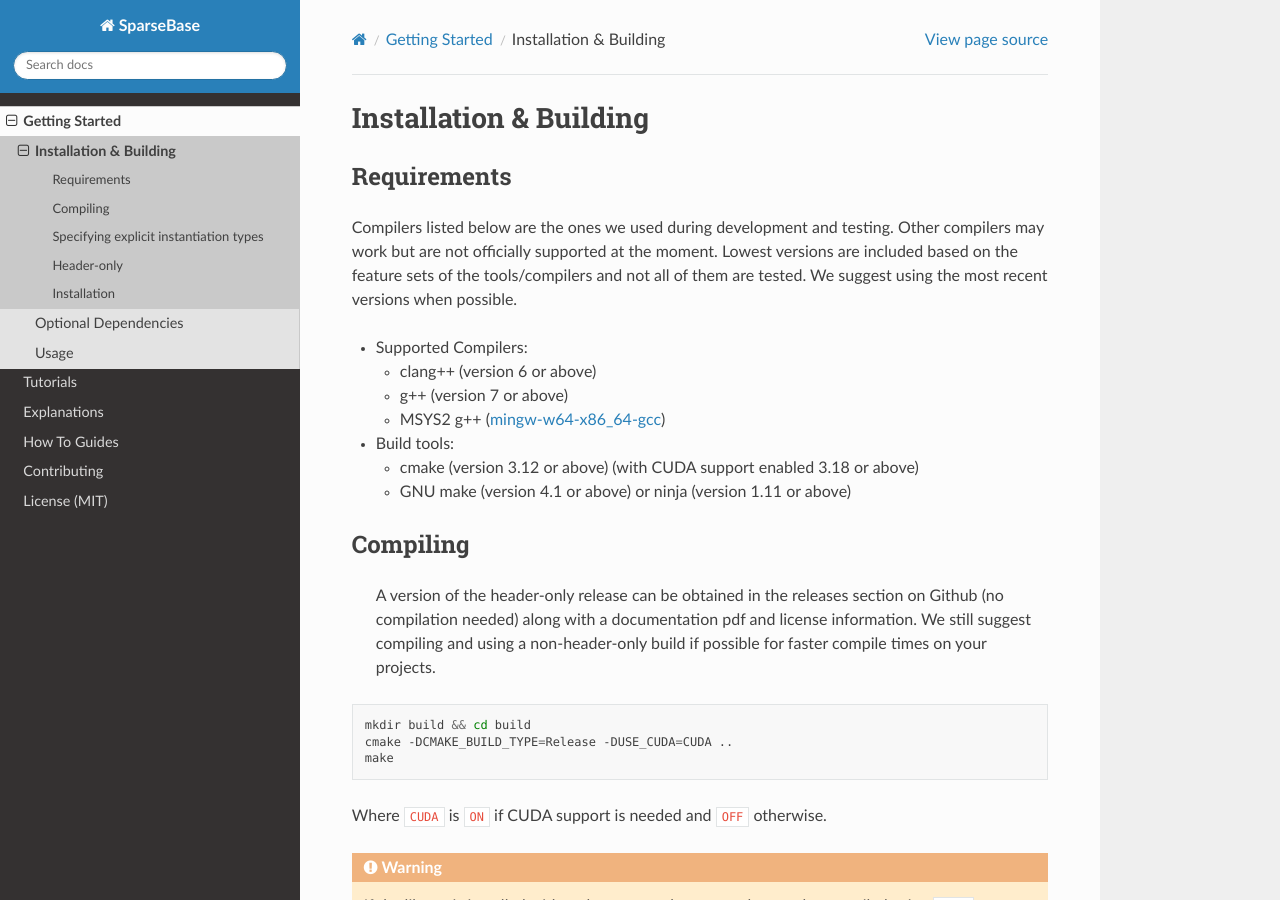
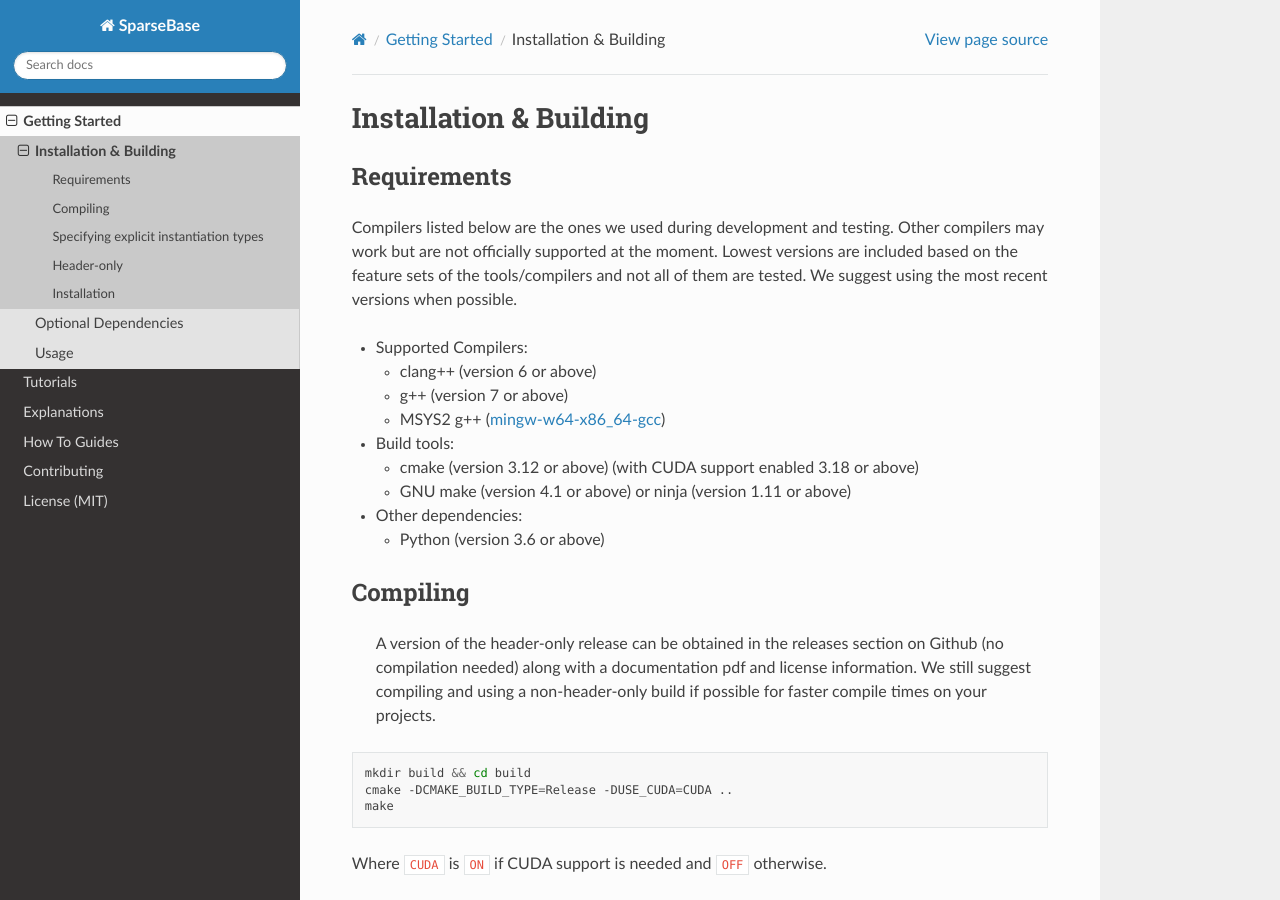
Before and after one commit to sparcityeu/SparseBase, a Sphinx documentation site: the page built from docs/pages/getting_started/installation_building.md, in a window 1280 px wide and 900 px high. Built offline with Sphinx 7.4.7 and the Read the Docs theme 2.0.0, drawn with Linux system fonts in a browser that asks for light colours; pages that are not in the unit, such as notebooks, are missing from menus.

Commit message:
Added Python dependency entry to getting started

```diff
--- a/docs/pages/getting_started/installation_building.md
+++ b/docs/pages/getting_started/installation_building.md
@@ -17,6 +17,10 @@ We suggest using the most recent versions when possible.
 - Build tools:
     - cmake (version 3.12 or above) (with CUDA support enabled 3.18 or above)
     - GNU make (version 4.1 or above) or ninja (version 1.11 or above)
+
+
+- Other dependencies:
+  - Python (version 3.6 or above)
 
 
 ## Compiling
```
